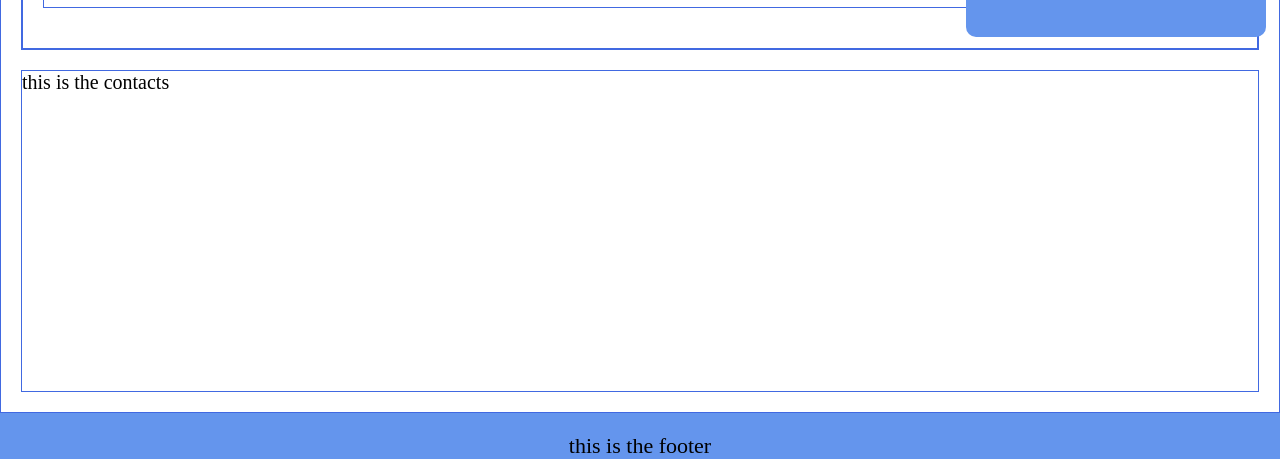
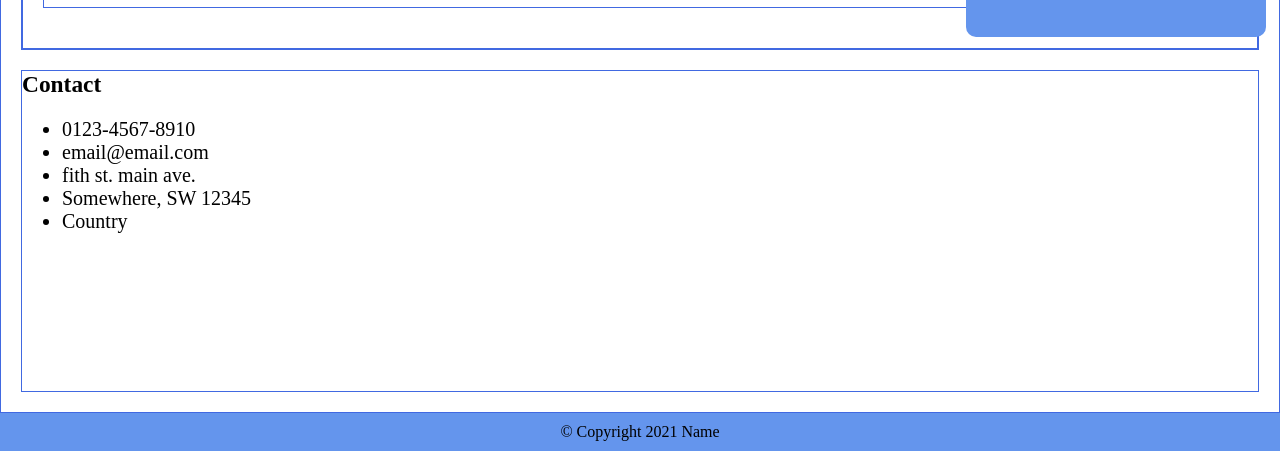
Before and after one commit to shimakee/Portfolio, a plain HTML site: page index.html in a window 1280 px wide. Shown: the part 1963-2422 px from the top of the page. Drawn offline with Linux system fonts and the light colour scheme.

Commit message:
Created copy right for the footer

```diff
--- a/index.html
+++ b/index.html
@@ -119,11 +119,19 @@
             </div>
         </div>
         <div class="contact">
-            this is the contacts
+            <i fas fa-laptop-code center-self></i>
+            <h3>Contact</h3>
+            <ul>
+                <li>0123-4567-8910</li>
+                <li>email@email.com</li>
+                <li>fith st. main ave.</li>
+                <li>Somewhere, SW 12345</li>
+                <li>Country</li>
+            </ul>
         </div>
     </div>
     <footer>
-        this is the footer
+        <p>&copy; Copyright 2021 Name</p>
     </footer>
 </body>
 </html>
--- a/mitchellStyle.css
+++ b/mitchellStyle.css
@@ -13,14 +13,23 @@ header{
 nav, footer{
     text-align: center;
     background-color: cornflowerblue;
-    padding: 1rem 0rem 0rem 0rem;
     font-size: 1.1rem;
 }
 
 nav{
+    padding: 1rem 0rem 0rem 0rem;
     position: absolute;
     width: 100%;
     z-index: 10;
+}
+
+footer{
+    padding: .5rem;
+}
+
+footer p{
+    margin: 0;
+    font-size: 16px;
 }
 
 i.navicon{
```
